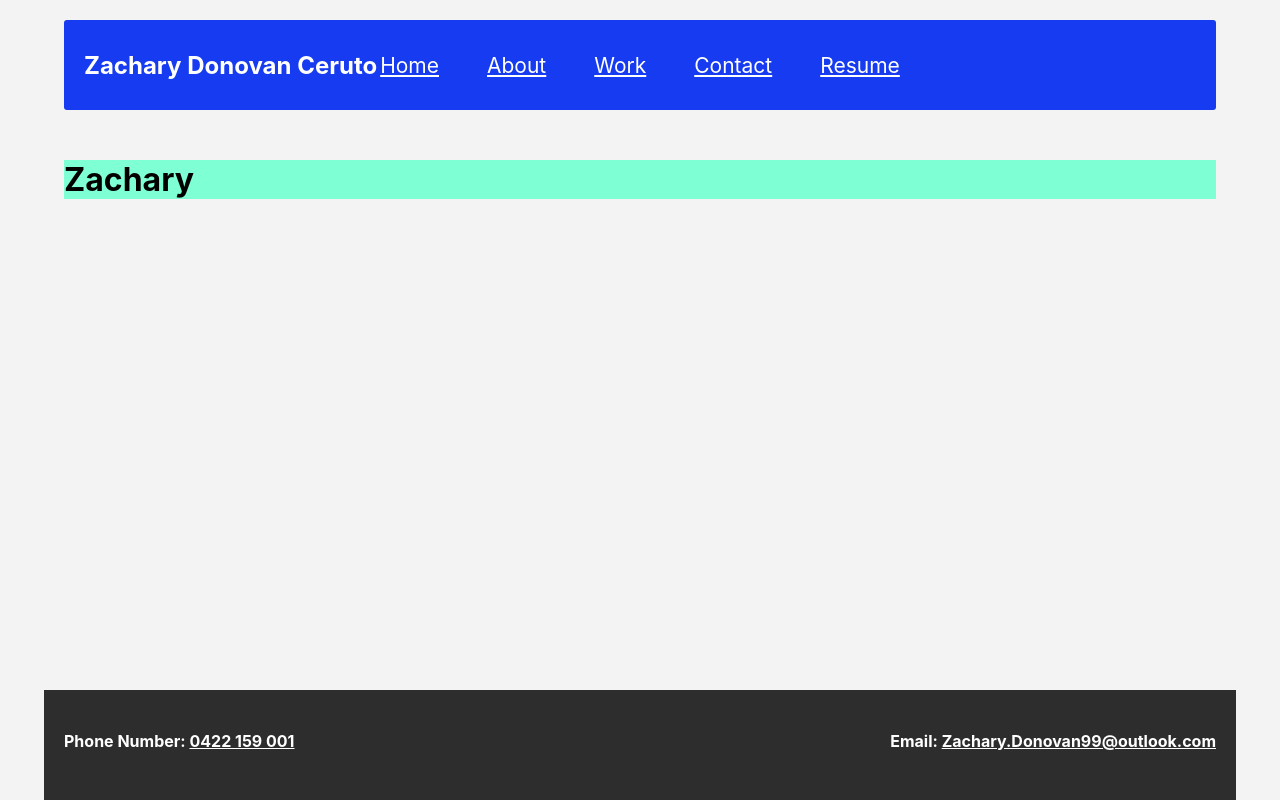
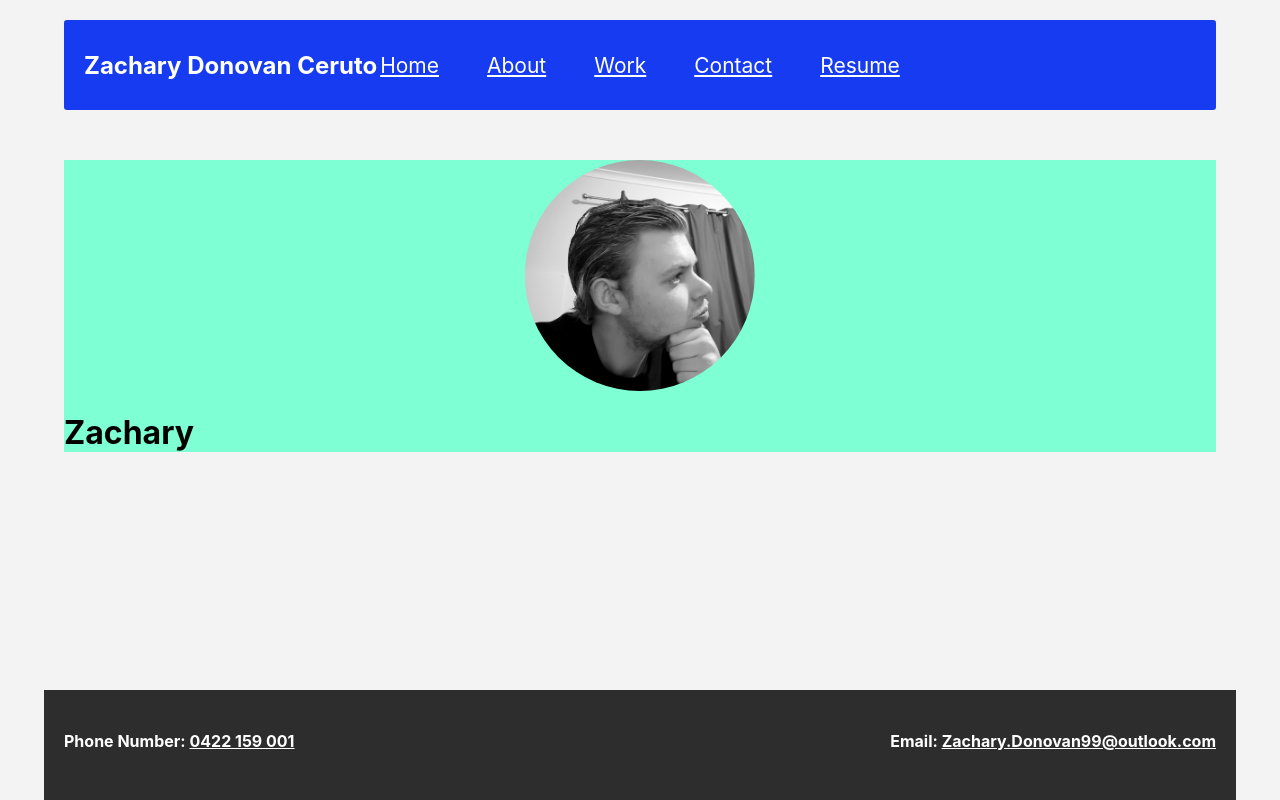
Before and after one commit to ZacharyDonovan88/zd-portfolio, a React (Create React App) app: page /Home in a window 1280 px wide. Built offline with nearby package versions, Linux system fonts and the light colour scheme.

Commit message:
updated home, added my picture to home

```diff
--- a/src/App.css
+++ b/src/App.css
@@ -10,6 +10,17 @@
   margin-left: auto;
   margin-right: auto;
   background-color: aquamarine;
+}
+
+.homePage img {
+  z-index: 2;
+  width: 20%;
+  min-width: 200px;
+  position: relative;
+  left: 50%;
+  transform: translateX(-50%);
+  border-radius: 50%;
+  display: block;
 }
 /* end of home */
 
--- a/src/components/Home.js
+++ b/src/components/Home.js
@@ -6,7 +6,8 @@ function Home() {
    return (
      <>
         <div className="homePage">
-            <h1>Zachary</h1>
+            <a><img src={require('../assests/images/Zachary.jpg')} alt=""/></a>
+                <h1>Zachary</h1>
         </div>
      </>
    );
```
Also changed, not shown: src/assests/images/Zachary.jpg (added), src/assests/images/clouds.jpg (added).
